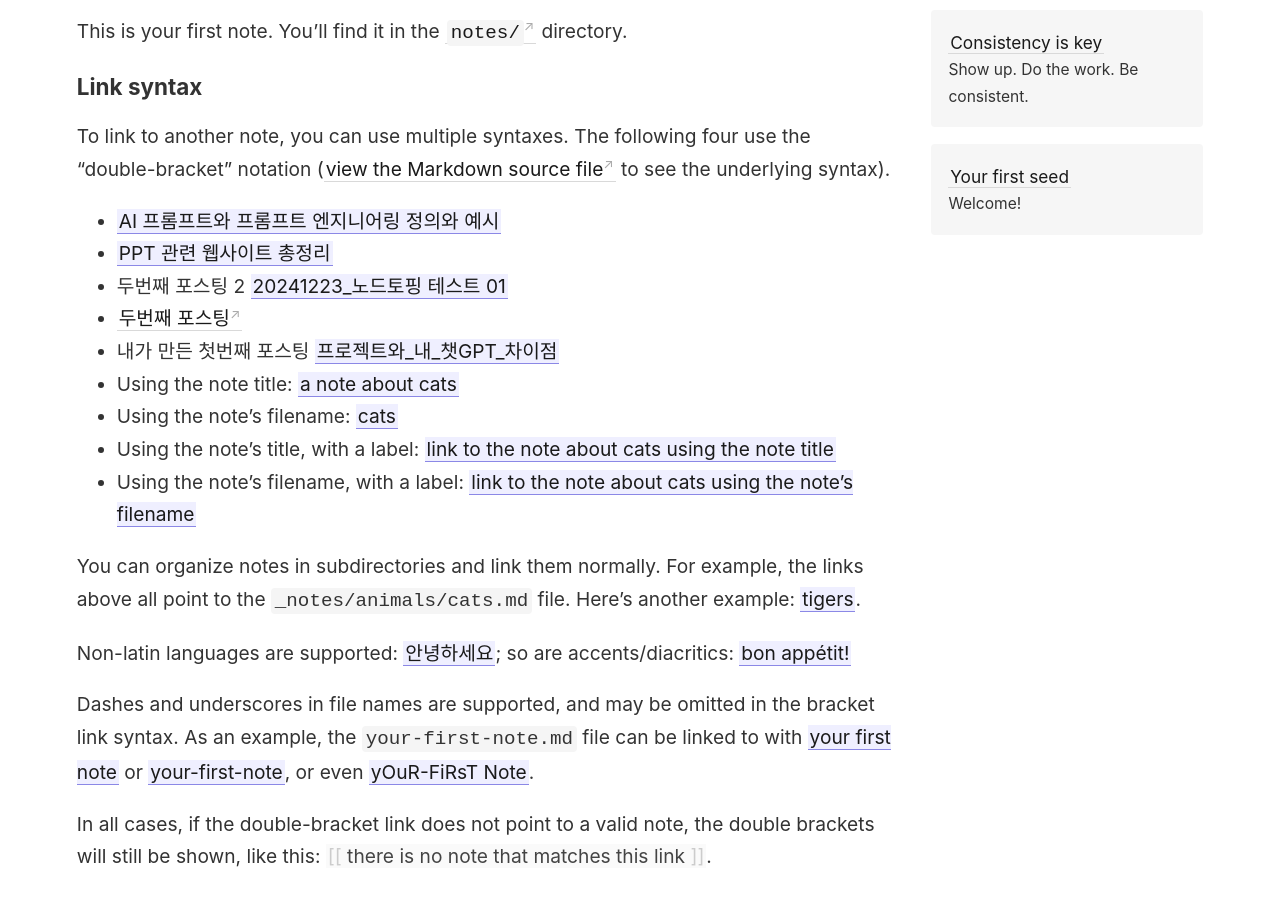
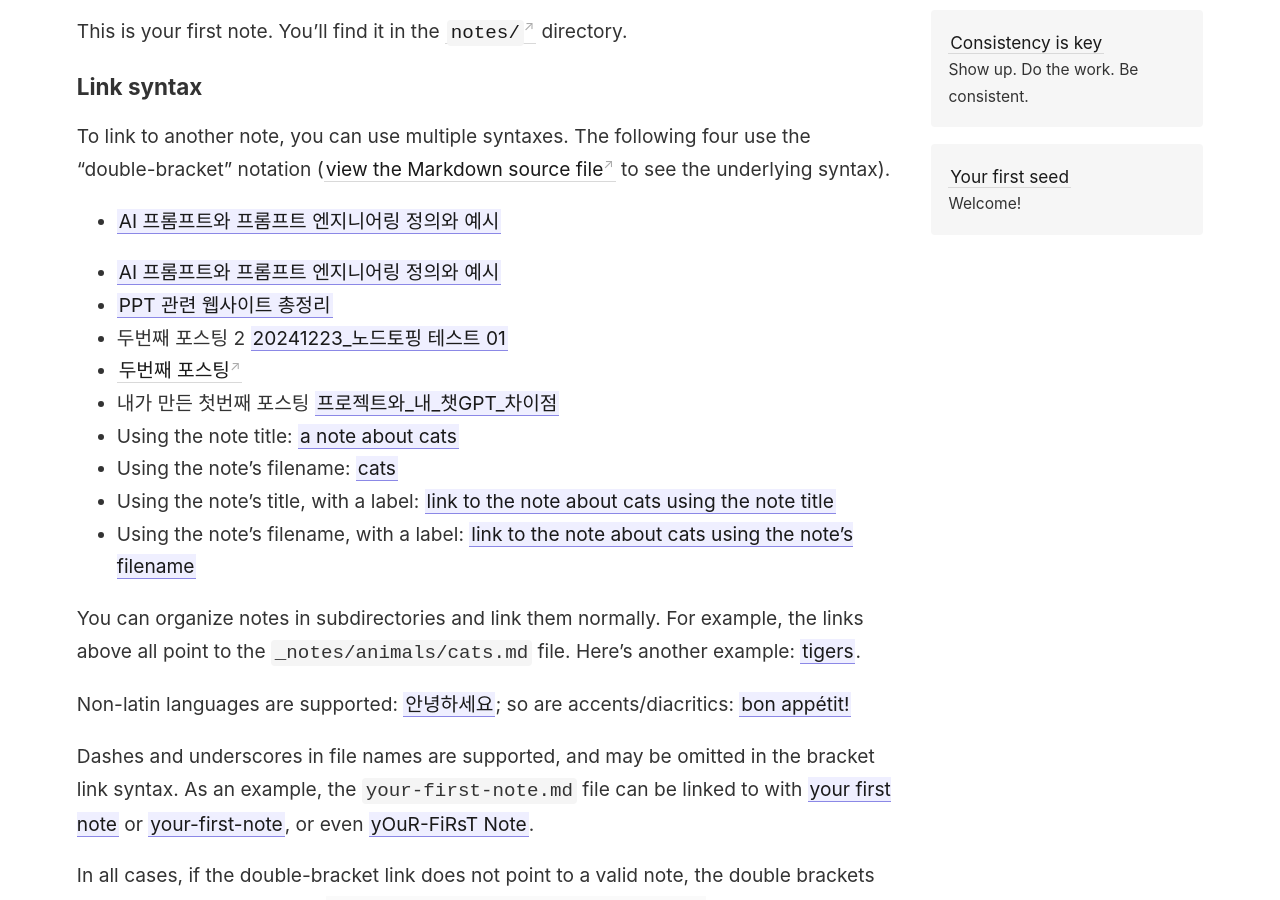
Before and after one commit to thelyver/NodeTopping, a Jekyll site: the page built from _notes/your-first-note.md, in a window 1280 px wide and 900 px high, scrolled down 313 px. Built offline with Jekyll 4.4.1, drawn with Linux system fonts in a browser that asks for light colours.

Commit message:
테스트6
AI 프롬프트와 프롬프트 엔지니어링 정의와 예시

```diff
--- a/_notes/your-first-note.md
+++ b/_notes/your-first-note.md
@@ -9,6 +9,9 @@ This is your first note. You'll find it in the [`notes/`](https://github.com/max
 ### Link syntax
 
 To link to another note, you can use multiple syntaxes. The following four use the "double-bracket" notation ([view the Markdown source file](https://github.com/maximevaillancourt/digital-garden-jekyll-template/blob/master/_notes/your-first-note.md#link-syntax) to see the underlying syntax).
+
+- [[AI 프롬프트와 프롬프트 엔지니어링 정의와 예시]]
+
 
 - [[AI 프롬프트와 프롬프트 엔지니어링 정의와 예시]]
 - [[PPT 관련 웹사이트 총정리]]
```
